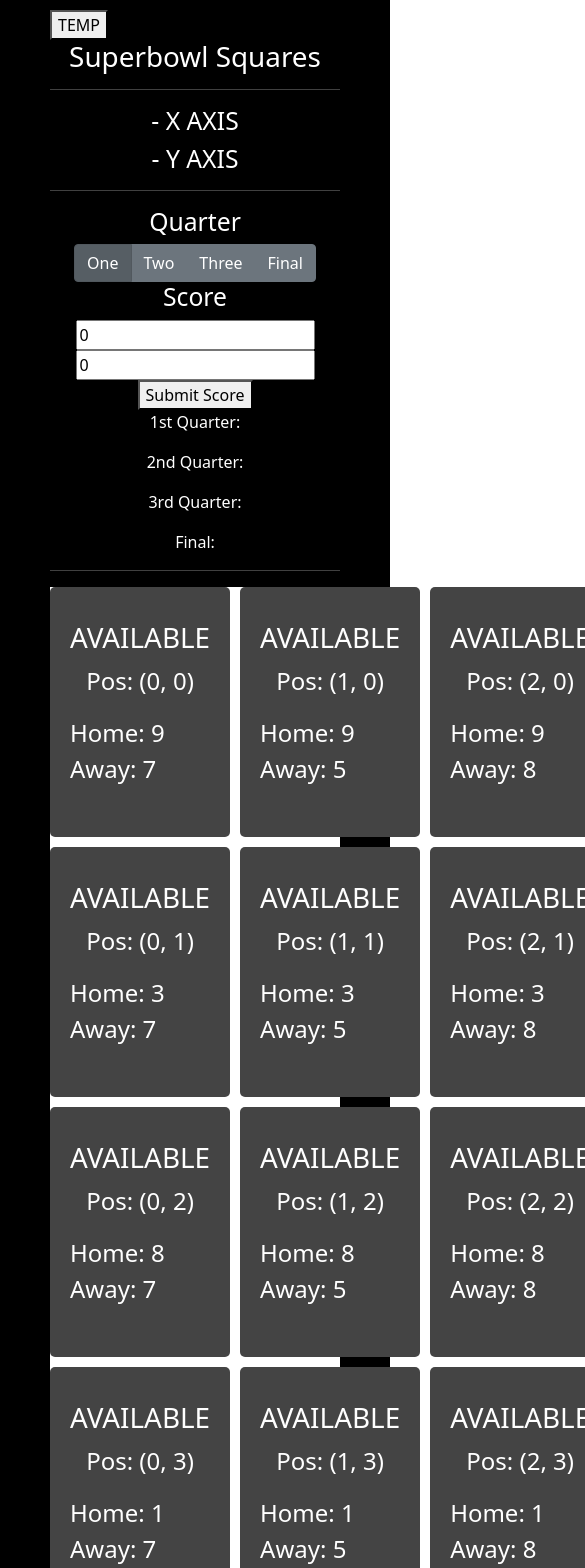
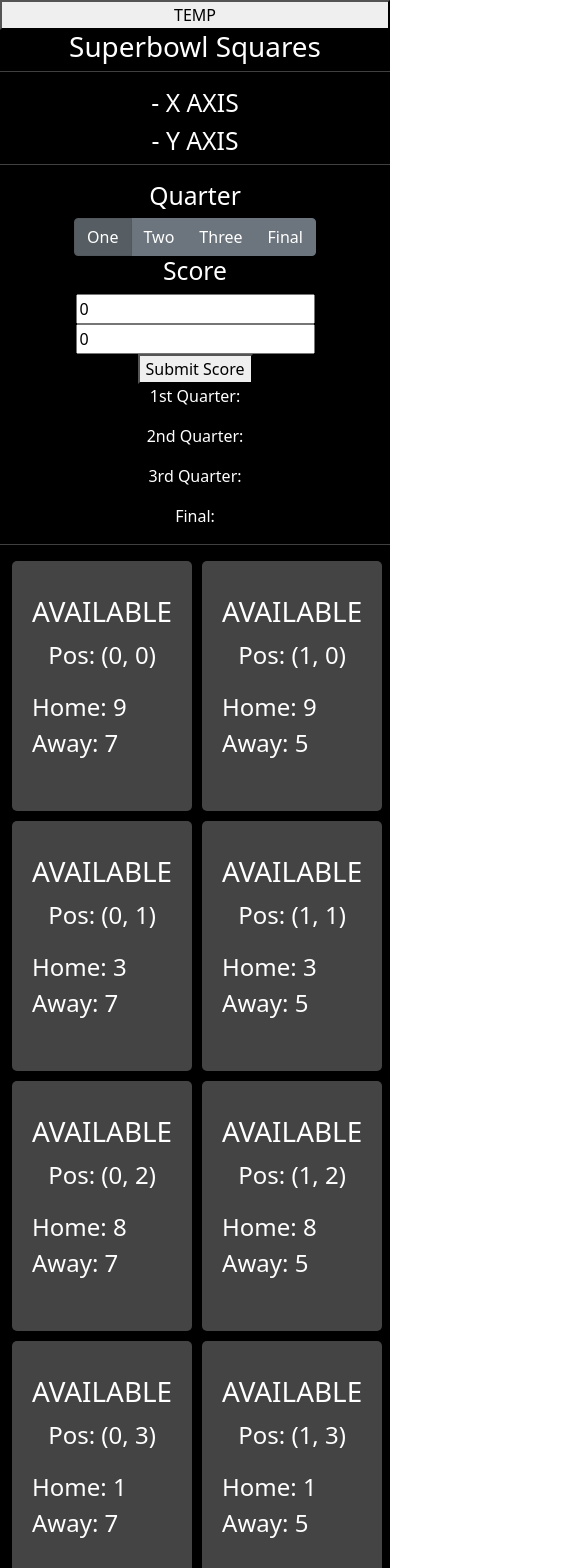
Before and after one commit to jerrikneri/SuperbowlSquares, a Vue app: page / in a window 390 px wide. Shown: the top 1568 px of the page, 585 px wide, since content can reach past the window. Built offline with nearby package versions, Linux system fonts and the light colour scheme.

Commit message:
trying to make mobile friendly

```diff
--- a/src/App.vue
+++ b/src/App.vue
@@ -1,7 +1,7 @@
 <template>
-  <div id="app">
-    <router-view />
-  </div>
+    <div class="app container-fluid">
+      <router-view class="row" />
+    </div>
 </template>
 
 <script>
@@ -25,10 +25,8 @@
 </script>
 
 <style>
-#app {
-  padding: 10px 50px;
+.app {
   background: black;
   color: white;
-
 }
 </style>
--- a/src/components/Squares.vue
+++ b/src/components/Squares.vue
@@ -135,11 +135,8 @@
     display: grid;
     grid-gap: 10px;
     grid-template-columns: auto auto auto auto auto auto auto auto auto auto;
-    /* grid-template-rows: auto auto auto auto auto auto auto auto auto auto; */
-    /* grid-column: 10; */
-    grid-row-gap: 10px;
-    background-color: #fff;
     color: #444;
     flex-wrap: wrap;
+    overflow: scroll;
 }
 </style>
```
Also changed, not shown: src/components/Settings/index.vue (line endings or trailing spaces).
